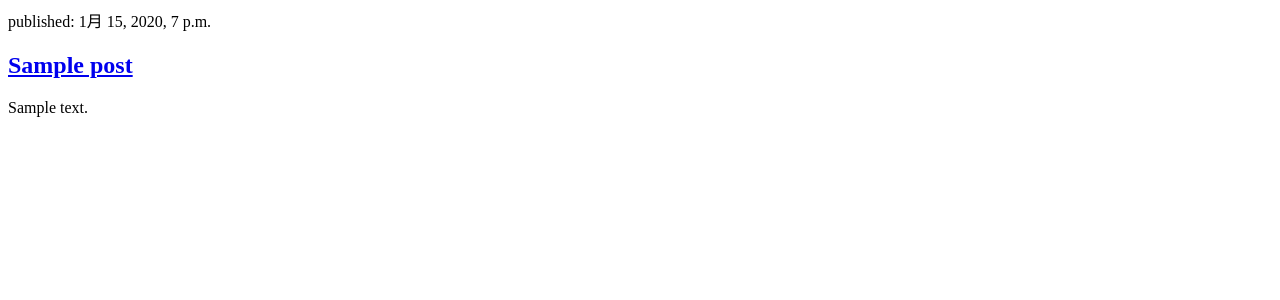
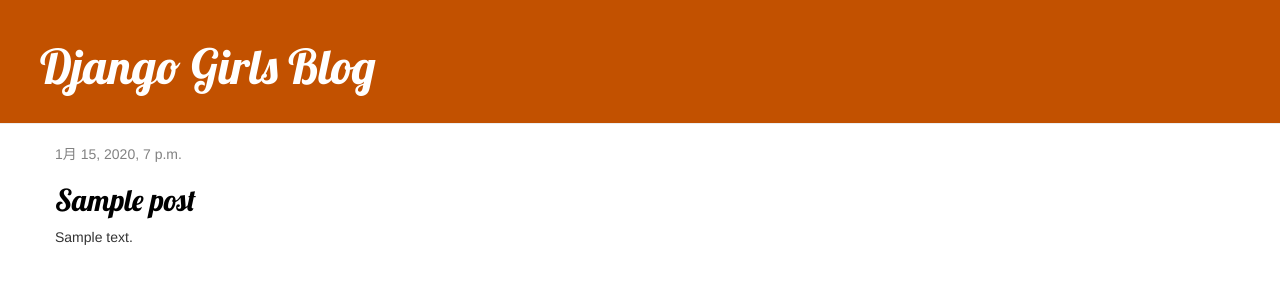
Before and after one commit to kei-mo/my-first-blog, a Django app: page / in a window 1280 px wide. Shown: the top 300 px of the page. Run offline with Django 3.2, Linux system fonts and the light colour scheme; tables that the repository leaves empty hold one stand-in row (values such as "Sample post"); some libraries are stand-ins or nearby versions.

Commit message:
bug fix post_list

```diff
--- a/blog/templates/blog/post_list.html
+++ b/blog/templates/blog/post_list.html
@@ -1,11 +1,12 @@
+{% extends 'blog/base.html' %}
 
 {% block content %}
     {% for post in posts %}
         <div class="post">
             <div class="date">
-                <p>published: {{ post.published_date }}</p>
+                {{ post.published_date }}
             </div>
-            <h2><a href="{% url 'post_detail' pk=post.pk %}">{{ post.title }}</a></h2>
+            <h2><a href="">{{ post.title }}</a></h2>
             <p>{{ post.text|linebreaksbr }}</p>
         </div>
     {% endfor %}
```
